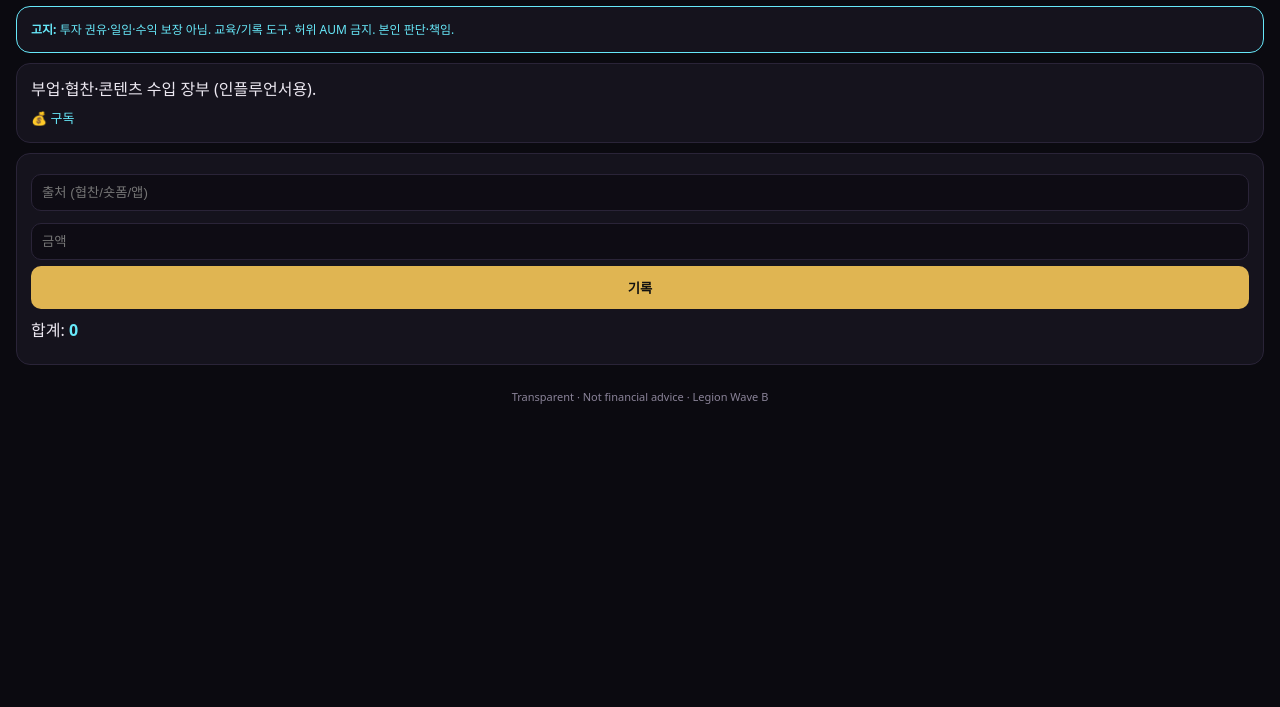
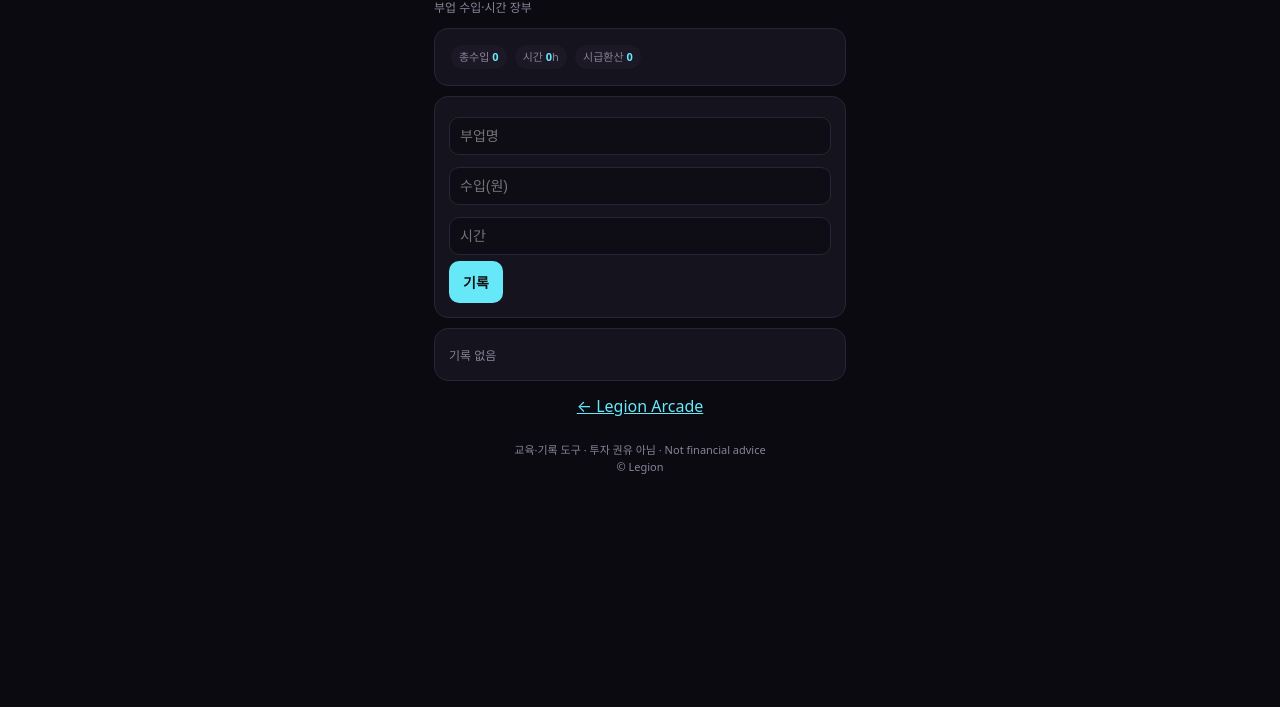
Before and after one commit to hosuman08-netizen/side-hustle, a plain HTML site: page index.html in a window 1280 px wide. Shown: the part 93-800 px from the top of the page. Drawn offline with Linux system fonts and the light colour scheme.

Commit message:
feat: REAL working mini-app loop (not scaffold)

```diff
--- a/app.js
+++ b/app.js
@@ -1,19 +1,24 @@
+
 (function(){
-  var KEY='shl_v1';
-  function load(){try{return JSON.parse(localStorage.getItem(KEY)||'[]')}catch(e){return []}}
-  function save(a){localStorage.setItem(KEY,JSON.stringify(a))}
-  var el=document.getElementById('tool');
+  var K='shl_v1';
+  function load(){try{return JSON.parse(localStorage.getItem(K)||'{"rows":[]}');}catch(e){return{rows:[]};}}
+  function save(s){localStorage.setItem(K,JSON.stringify(s));}
+  var s=load(); var root=document.getElementById('app');
+  function sum(){return s.rows.reduce(function(a,b){return a+(+b.won||0);},0);}
+  function hours(){return s.rows.reduce(function(a,b){return a+(+b.hrs||0);},0);}
   function render(){
-    var rows=load();
-    var sum=rows.reduce(function(a,r){return a+(+r.amt||0)},0);
-    el.innerHTML='<input id="src" placeholder="출처 (협찬/숏폼/앱)"/><input id="amt" type="number" placeholder="금액"/><button id="add">기록</button><div style="margin-top:10px">합계: <b style="color:#67e8f9">'+sum.toLocaleString()+'</b></div><div id="list" style="margin-top:8px;font-size:13px;color:#8a8398"></div>';
-    document.getElementById('list').innerHTML=rows.slice().reverse().slice(0,20).map(function(r){return '<div>'+r.src+': '+Number(r.amt).toLocaleString()+'</div>'}).join('');
+    var t=sum(), h=hours(), rate=h?Math.round(t/h):0;
+    root.innerHTML='<div class="card"><span class="chip">총수입 <b>'+t.toLocaleString()+'</b></span> <span class="chip">시간 <b>'+h+'</b>h</span> <span class="chip">시급환산 <b>'+rate.toLocaleString()+'</b></span></div>'
+      +'<div class="card"><input id="job" placeholder="부업명"/><input id="won" type="number" placeholder="수입(원)"/><input id="hrs" type="number" step="0.5" placeholder="시간"/><button id="add">기록</button></div>'
+      +'<div class="card" id="list"></div>';
+    document.getElementById('list').innerHTML=s.rows.slice().reverse().slice(0,15).map(function(r){
+      return '<div style="padding:6px 0;border-bottom:1px solid #2a2438">'+r.job+' · '+r.won.toLocaleString()+'원 · '+r.hrs+'h</div>';
+    }).join('')||'<span class="sub">기록 없음</span>';
     document.getElementById('add').onclick=function(){
-      var src=document.getElementById('src').value.trim()||'misc';
-      var amt=+document.getElementById('amt').value||0;
-      var rows=load(); rows.push({src:src,amt:amt,t:Date.now()}); save(rows); render();
-      try{legionTrack('activate',{amt:amt})}catch(e){}
+      s.rows.push({job:document.getElementById('job').value||'부업',won:+document.getElementById('won').value||0,hrs:+document.getElementById('hrs').value||0,t:Date.now()});
+      save(s);render();try{legionTrack('activate',{})}catch(e){}
     };
   }
-  render(); try{legionTrack('session_start',{})}catch(e){}
+  try{legionTrack('session_start',{})}catch(e){}
+  render();
 })();
--- a/index.html
+++ b/index.html
@@ -1,34 +1,38 @@
 <!DOCTYPE html>
-<html lang="ko">
-<head>
+<html lang="ko"><head>
 <meta charset="UTF-8"/><meta name="viewport" content="width=device-width,initial-scale=1"/>
-<title>Side Hustle Ledger · Transparent</title>
+<title>Side Hustle Ledger</title>
+<meta name="description" content="부업 수입·시간 장부"/>
+<link rel="manifest" href="manifest.json"/>
 <style>
-:root{--bg:#0b0a10;--surf:#15131d;--gold:#e0b552;--cyan:#67e8f9;--dim:#8a8398;--txt:#ece8f1}
+:root{--bg:#0b0a10;--surf:#15131d;--gold:#67e8f9;--dim:#8a8398;--txt:#ece8f1;--line:#2a2438;--ok:#4ade80;--bad:#f87171}
 *{box-sizing:border-box;margin:0;padding:0}
-body{background:var(--bg);color:var(--txt);font-family:system-ui,sans-serif;padding:20px 16px 48px;line-height:1.45}
-h1{color:var(--gold);font-size:1.35rem}
-.sub{color:var(--dim);font-size:12px;margin:6px 0 14px}
-.card{background:var(--surf);border:1px solid #2a2438;border-radius:14px;padding:14px;margin:10px 0}
-.disclaimer{border-color:#67e8f9;font-size:12px;color:var(--cyan)}
-button{width:100%;padding:12px;border:0;border-radius:10px;background:var(--gold);color:#111;font-weight:800;cursor:pointer}
-input,textarea{width:100%;background:#0e0c14;border:1px solid #2a2438;border-radius:10px;color:var(--txt);padding:10px;margin:6px 0}
-.money{color:var(--cyan);font-size:13px;margin-top:8px}
-footer{text-align:center;color:var(--dim);font-size:11px;margin-top:24px}
-</style>
-</head>
-<body>
-<p class="sub">p40-side-hustle-ledger · Wave B · Transparent finance tool</p>
+body{background:var(--bg);color:var(--txt);font-family:system-ui,-apple-system,sans-serif;padding:18px 14px 56px;line-height:1.45;max-width:440px;margin:0 auto}
+h1{font-size:1.4rem;color:var(--gold);font-weight:800}
+.sub{color:var(--dim);font-size:12px;margin:6px 0 12px}
+.card{background:var(--surf);border:1px solid var(--line);border-radius:14px;padding:14px;margin:10px 0}
+.row{display:flex;gap:8px;flex-wrap:wrap}
+button,.btn{border:0;border-radius:10px;padding:11px 14px;font-weight:700;cursor:pointer;background:var(--gold);color:#111;font-size:14px}
+button.sec{background:#1c1826;color:var(--txt);border:1px solid var(--line)}
+button:active{transform:scale(.98)}
+input,select,textarea{width:100%;background:#0e0c14;border:1px solid var(--line);border-radius:10px;color:var(--txt);padding:10px;margin:6px 0;font-size:14px}
+.bar{height:10px;background:#1c1826;border-radius:99px;overflow:hidden;margin:8px 0}
+.bar>i{display:block;height:100%;background:linear-gradient(90deg,var(--gold),#fff3);width:0;transition:width .25s}
+.chip{display:inline-block;padding:4px 8px;border-radius:999px;background:#1c1826;font-size:11px;color:var(--dim);margin:2px}
+.chip b{color:var(--gold)}
+#out{font-size:13px;margin-top:8px;white-space:pre-wrap}
+a{color:var(--gold)}
+footer{text-align:center;color:var(--dim);font-size:11px;margin-top:22px;line-height:1.6}
+
+</style></head><body>
+<p class="sub">side-hustle · Legion live</p>
 <h1>Side Hustle Ledger</h1>
-<div class="card disclaimer"><b>고지:</b> 투자 권유·일임·수익 보장 아님. 교육/기록 도구. 허위 AUM 금지. 본인 판단·책임.</div>
-<div class="card"><p>부업·협찬·콘텐츠 수입 장부 (인플루언서용).</p><p class="money">💰 구독</p></div>
-<div class="card" id="tool"></div>
-<footer>Transparent · Not financial advice · Legion Wave B</footer>
+<p class="sub">부업 수입·시간 장부</p>
+<div id="app"></div>
+<p style="text-align:center;margin-top:14px"><a href="https://hosuman08-netizen.github.io/legion-hub/">← Legion Arcade</a></p>
+<footer>교육·기록 도구 · 투자 권유 아님 · Not financial advice<br>© Legion</footer>
 <script>window.LEGION_APP='side-hustle';window.LEGION_ANALYTICS_URL='https://legion-analytics.hoyashi95.workers.dev';</script>
 <script src="legion-beacon.js"></script>
 <script src="app.js"></script>
-
 <script>if('serviceWorker' in navigator){navigator.serviceWorker.register('./sw.js').catch(function(){});}</script>
-
-</body>
-</html>
+</body></html>
--- a/sw.js
+++ b/sw.js
@@ -1,5 +1,4 @@
-/* Legion PWA shell side-hustle */
-const C='side-hustle-v1';
-self.addEventListener('install',e=>{e.waitUntil(caches.open(C).then(c=>c.addAll(['./','./index.html']).then(()=>self.skipWaiting()));});
+const C='side-hustle-v2';
+self.addEventListener('install',e=>{e.waitUntil(caches.open(C).then(c=>c.addAll(['./','./index.html','./app.js']).catch(()=>{})).then(()=>self.skipWaiting());});
 self.addEventListener('activate',e=>{e.waitUntil(self.clients.claim());});
 self.addEventListener('fetch',e=>{e.respondWith(caches.match(e.request).then(r=>r||fetch(e.request)));});
```
Also changed, not shown: manifest.json (added), 1 other file.
